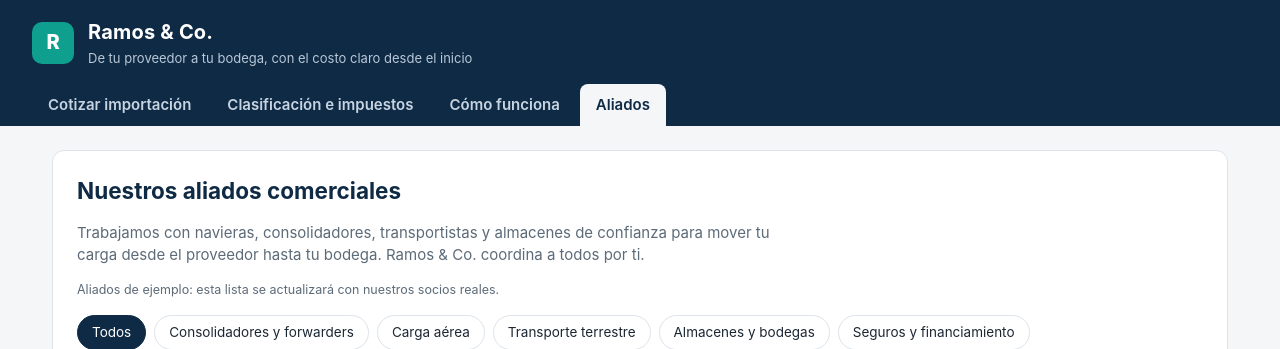
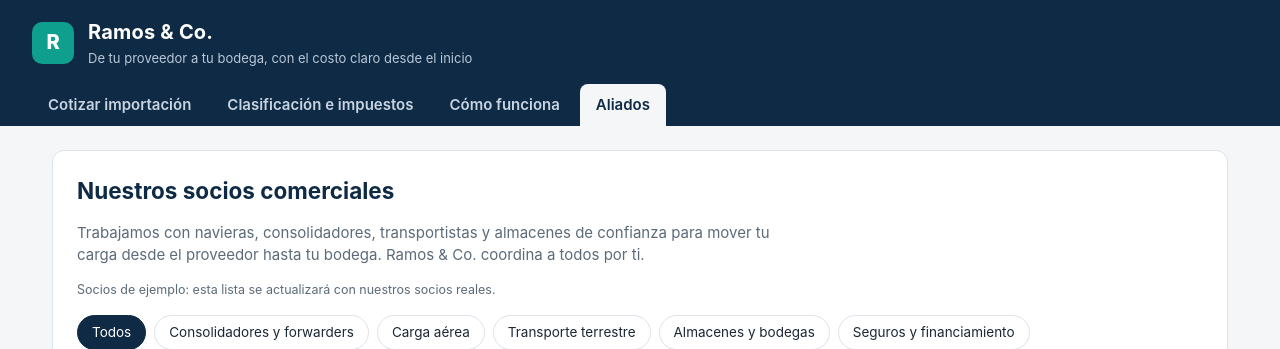
Before and after one commit to alglezramos/importa-facil, a React (Vite) app: page / in a window 1280 px wide. Both pictures are taken after a click on the button "Aliados". Shown: the top 349 px of the page. Built offline with nearby package versions, Linux system fonts and the light colour scheme.

Commit message:
Textos Socios Comerciales

```diff
--- a/src/components/Aliados.tsx
+++ b/src/components/Aliados.tsx
@@ -20,12 +20,12 @@ export function Aliados() {
 
   return (
     <section className="panel aliados">
-      <h2>Nuestros aliados comerciales</h2>
+      <h2>Nuestros socios comerciales</h2>
       <p className="intro">
         Trabajamos con navieras, consolidadores, transportistas y almacenes de confianza para mover tu carga desde el
         proveedor hasta tu bodega. {AGENCIA.nombre} coordina a todos por ti.
       </p>
-      {ES_EJEMPLO && <p className="nota">Aliados de ejemplo: esta lista se actualizará con nuestros socios reales.</p>}
+      {ES_EJEMPLO && <p className="nota">Socios de ejemplo: esta lista se actualizará con nuestros socios reales.</p>}
 
       <div className="filtros">
         {['Todos', ...categorias].map((c) => (
@@ -57,10 +57,10 @@ export function Aliados() {
 
       <div className="cta-aliado">
         <div>
-          <strong>¿Quieres ser aliado de {AGENCIA.nombre}?</strong>
+          <strong>¿Quieres ser socio comercial de {AGENCIA.nombre}?</strong>
           <span>Si eres naviera, forwarder, transportista o almacén, conversemos.</span>
         </div>
-        <a className="btn primario" href={`https://wa.me/${AGENCIA.whatsapp}?text=${encodeURIComponent('Hola, me interesa ser aliado comercial de ' + AGENCIA.nombre)}`} target="_blank" rel="noreferrer">
+        <a className="btn primario" href={`https://wa.me/${AGENCIA.whatsapp}?text=${encodeURIComponent('Hola, me interesa ser socio comercial de ' + AGENCIA.nombre)}`} target="_blank" rel="noreferrer">
           Escríbenos
         </a>
       </div>
```
